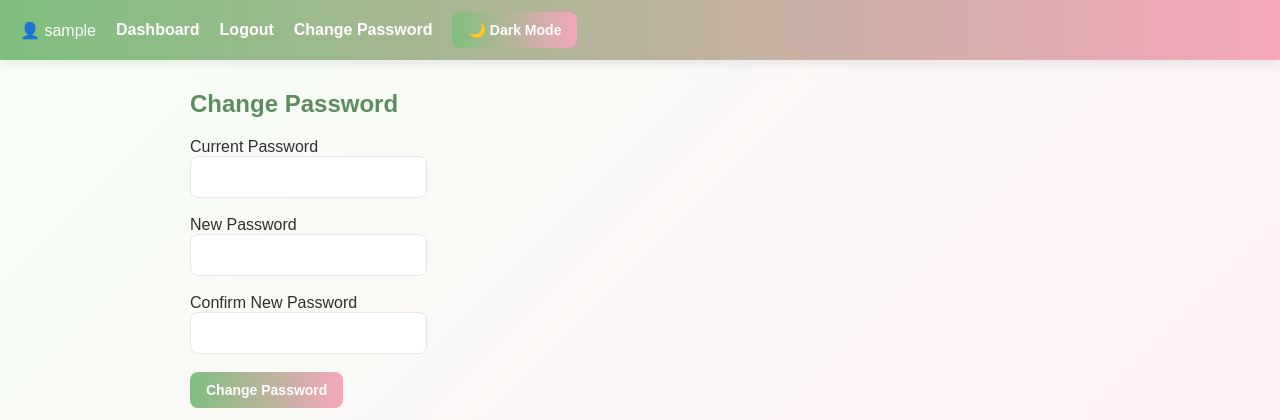
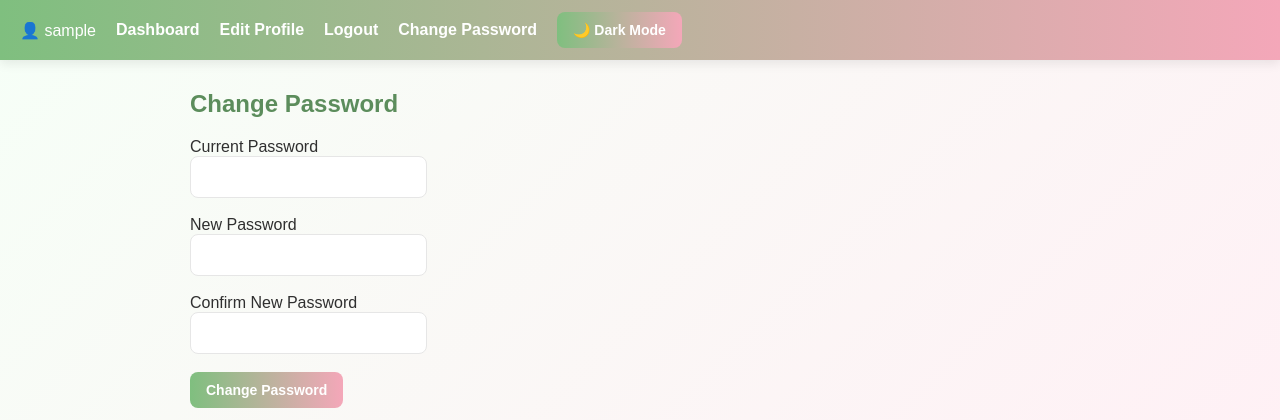
Before and after one commit to Janosia/slack-clone, a Flask app: page /change-password in a window 1280 px wide. Shown: the top 420 px of the page. Run offline with Flask 3, Linux system fonts and the light colour scheme; the visitor is signed in with stand-in values (Sample User, id 1).

Commit message:
added :  edit profile link

```diff
--- a/templates/base.html
+++ b/templates/base.html
@@ -10,6 +10,7 @@
   {% if session.username %}
     <span>👤 {{ session.username }}</span>
     <a href="{{ url_for('dashboard') }}">Dashboard</a>
+    <a href="{{ url_for('edit_profile') }}">Edit Profile</a>
     <a href="{{ url_for('logout') }}">Logout</a>
     <a href="{{ url_for('change_password') }}">Change Password</a>
   {% endif %}
```
